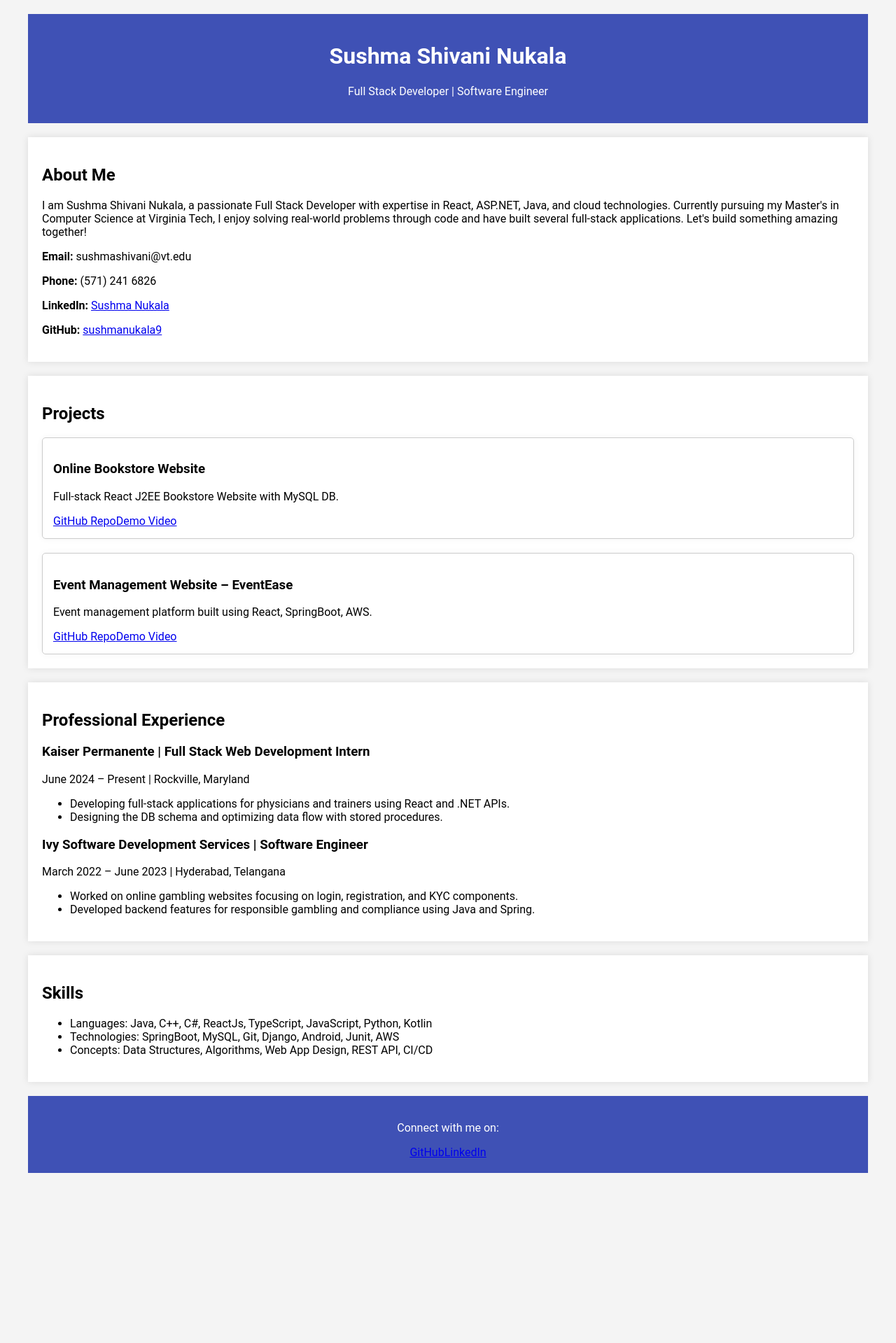
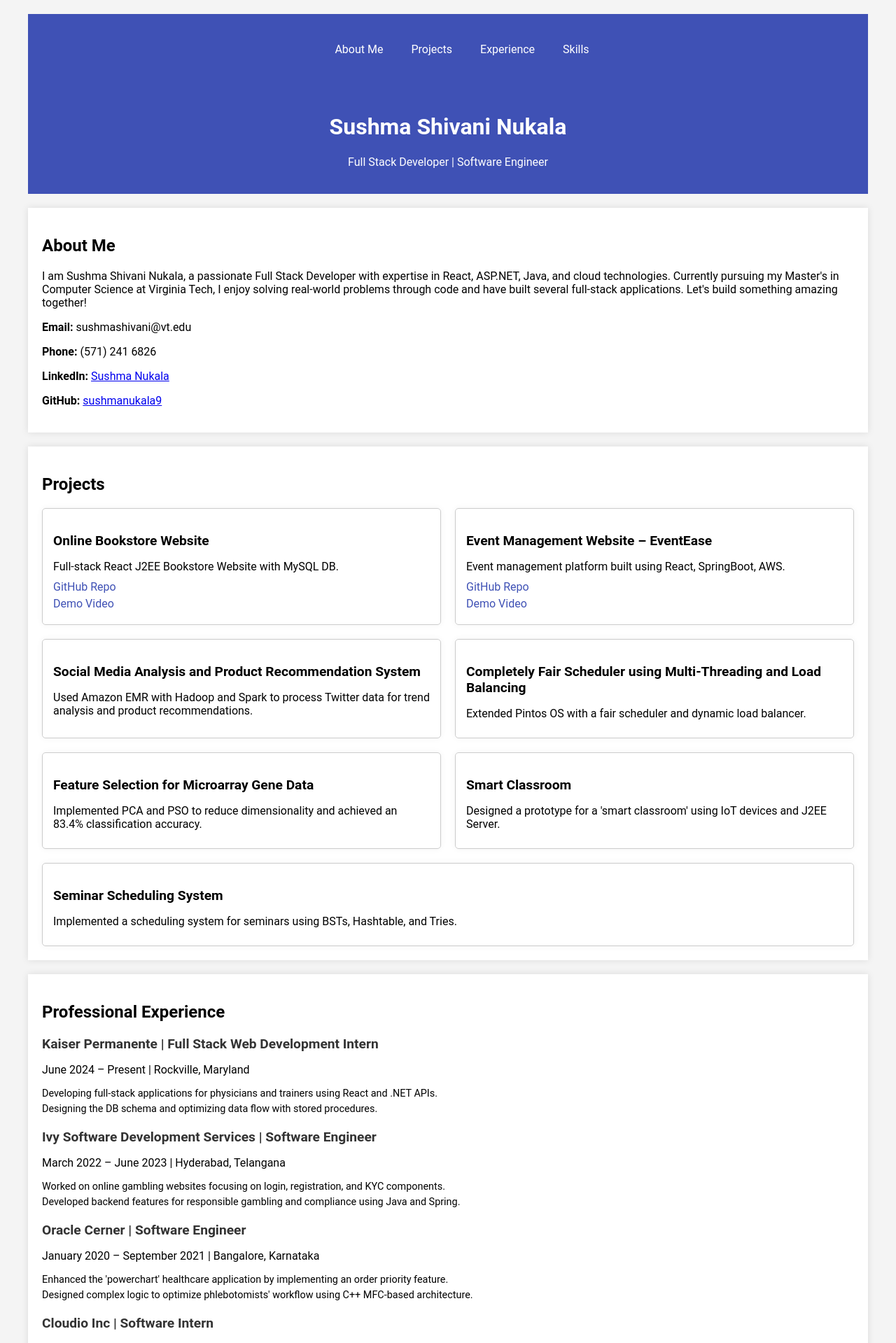
Before and after one commit to sushmanukala9/github-portfolio, a React (Create React App) app: page / in a window 1280 px wide. Shown: the top 1919 px of the page at 70% size. Before the commit the page ends 1696 px from the top, so only its background shows below. Built offline with nearby package versions, Linux system fonts and the light colour scheme.

Commit message:
Updated portfolio with navbar, projects, and experiences

```diff
--- a/src/App.css
+++ b/src/App.css
@@ -9,6 +9,30 @@ body {
   max-width: 1200px;
   margin: auto;
   padding: 20px;
+}
+
+.navbar {
+  background-color: #3f51b5;
+  color: white;
+  padding: 15px;
+}
+
+.navbar ul {
+  list-style: none;
+  display: flex;
+  justify-content: center;
+  gap: 20px;
+}
+
+.navbar li {
+  cursor: pointer;
+  transition: background-color 0.3s;
+  padding: 10px;
+}
+
+.navbar li:hover {
+  background-color: #303f9f;
+  border-radius: 5px;
 }
 
 header {
@@ -32,66 +56,96 @@ header {
 }
 
 .project-item {
-  flex: 1 1 calc(50% - 20px);
+  flex: 1 1 calc(33% - 20px);
   padding: 15px;
   border: 1px solid #ccc;
   border-radius: 5px;
   box-shadow: 0 0 10px rgba(0, 0, 0, 0.05);
 }
 
-footer {
+.project-item h3 {
+  margin-bottom: 10px;
+  font-size: 1.2rem;
+}
+
+.project-item p {
+  margin-bottom: 10px;
+  font-size: 1rem;
+}
+
+.project-item a {
+  display: block;
+  margin-bottom: 5px;
+  color: #3f51b5;
+  text-decoration: none;
+}
+
+.project-item a:hover {
+  text-decoration: underline;
+}
+
+.job-item {
+  margin-bottom: 20px;
+}
+
+.job-item h3 {
+  margin-bottom: 5px;
+  font-size: 1.2rem;
+  color: #333;
+}
+
+.job-item p {
+  margin-bottom: 10px;
+  font-size: 1rem;
+}
+
+.job-item ul {
+  list-style: none;
+  padding-left: 0;
+}
+
+.job-item ul li {
+  margin-bottom: 5px;
+  font-size: 0.9rem;
+}
+
+.skills-section ul {
+  list-style: none;
+  padding-left: 0;
+}
+
+.skills-section ul li {
+  margin-bottom: 10px;
+  font-size: 1rem;
+}
+
+.footer {
   text-align: center;
   padding: 20px;
   background-color: #3f51b5;
   color: white;
 }
 
-.social-links a {
+.footer a {
+  color: white;
+  text-decoration: none;
   margin-right: 15px;
+}
+
+.footer a:hover {
+  text-decoration: underline;
 }
 
 @media (max-width: 768px) {
   .project-item {
     flex: 1 1 100%;
   }
-}
 
+  .navbar ul {
+    flex-direction: column;
+  }
 
-.App {
-  text-align: center;
-}
-
-.App-logo {
-  height: 40vmin;
-  pointer-events: none;
-}
-
-@media (prefers-reduced-motion: no-preference) {
-  .App-logo {
-    animation: App-logo-spin infinite 20s linear;
+  .navbar li {
+    padding: 10px 20px;
   }
 }
-
-.App-header {
-  background-color: #282c34;
-  min-height: 100vh;
-  display: flex;
-  flex-direction: column;
-  align-items: center;
-  justify-content: center;
-  font-size: calc(10px + 2vmin);
-  color: white;
-}
-
-.App-link {
-  color: #61dafb;
-}
-
-@keyframes App-logo-spin {
-  from {
-    transform: rotate(0deg);
-  }
-  to {
-    transform: rotate(360deg);
-  }
-}
--- a/src/App.tsx
+++ b/src/App.tsx
@@ -2,8 +2,26 @@ import React from 'react';
 import './App.css';
 
 const App: React.FC = () => {
+
+  const handleScrollToSection = (sectionId: string) => {
+    const element = document.getElementById(sectionId);
+    if (element) {
+      element.scrollIntoView({ behavior: 'smooth' });
+    }
+  };
+
   return (
     <div className="container">
+      {/* Navigation Bar */}
+      <nav className="navbar">
+        <ul>
+          <li onClick={() => handleScrollToSection('bio-section')}>About Me</li>
+          <li onClick={() => handleScrollToSection('projects-section')}>Projects</li>
+          <li onClick={() => handleScrollToSection('experience-section')}>Experience</li>
+          <li onClick={() => handleScrollToSection('skills-section')}>Skills</li>
+        </ul>
+      </nav>
+
       {/* Header Section */}
       <header className="header">
         <h1>Sushma Shivani Nukala</h1>
@@ -11,7 +29,7 @@ const App: React.FC = () => {
       </header>
 
       {/* Bio Section */}
-      <section className="bio-section">
+      <section id="bio-section" className="bio-section">
         <h2>About Me</h2>
         <p>
           I am Sushma Shivani Nukala, a passionate Full Stack Developer with expertise in React, ASP.NET, Java, and cloud technologies.
@@ -21,13 +39,13 @@ const App: React.FC = () => {
         <div className="personal-info">
           <p><strong>Email:</strong> sushmashivani@vt.edu</p>
           <p><strong>Phone:</strong> (571) 241 6826</p>
-          <p><strong>LinkedIn:</strong> <a href="https://linkedin.com/in/sushma-nukala" target="_blank" rel="noopener noreferrer">Sushma Nukala</a></p>
+          <p><strong>LinkedIn:</strong> <a href="https://www.linkedin.com/in/sushma-nukala-867a82137/" target="_blank" rel="noopener noreferrer">Sushma Nukala</a></p>
           <p><strong>GitHub:</strong> <a href="https://github.com/sushmanukala9" target="_blank" rel="noopener noreferrer">sushmanukala9</a></p>
         </div>
       </section>
 
       {/* Projects Section */}
-      <section className="projects-section">
+      <section id="projects-section" className="projects-section">
         <h2>Projects</h2>
         <div className="projects-list">
           <div className="project-item">
@@ -42,11 +60,31 @@ const App: React.FC = () => {
             <a href="https://github.com/sushmanukala9/SEProject" target="_blank" rel="noopener noreferrer">GitHub Repo</a>
             <a href="https://www.youtube.com/watch?v=6KnC0JF73d8" target="_blank" rel="noopener noreferrer">Demo Video</a>
           </div>
+          <div className="project-item">
+            <h3>Social Media Analysis and Product Recommendation System</h3>
+            <p>Used Amazon EMR with Hadoop and Spark to process Twitter data for trend analysis and product recommendations.</p>
+          </div>
+          <div className="project-item">
+            <h3>Completely Fair Scheduler using Multi-Threading and Load Balancing</h3>
+            <p>Extended Pintos OS with a fair scheduler and dynamic load balancer.</p>
+          </div>
+          <div className="project-item">
+            <h3>Feature Selection for Microarray Gene Data</h3>
+            <p>Implemented PCA and PSO to reduce dimensionality and achieved an 83.4% classification accuracy.</p>
+          </div>
+          <div className="project-item">
+            <h3>Smart Classroom</h3>
+            <p>Designed a prototype for a 'smart classroom' using IoT devices and J2EE Server.</p>
+          </div>
+          <div className="project-item">
+            <h3>Seminar Scheduling System</h3>
+            <p>Implemented a scheduling system for seminars using BSTs, Hashtable, and Tries.</p>
+          </div>
         </div>
       </section>
 
       {/* Experience Section */}
-      <section className="experience-section">
+      <section id="experience-section" className="experience-section">
         <h2>Professional Experience</h2>
         <div className="job-item">
           <h3>Kaiser Permanente | Full Stack Web Development Intern</h3>
@@ -64,10 +102,26 @@ const App: React.FC = () => {
             <li>Developed backend features for responsible gambling and compliance using Java and Spring.</li>
           </ul>
         </div>
+        <div className="job-item">
+          <h3>Oracle Cerner | Software Engineer</h3>
+          <p>January 2020 – September 2021 | Bangalore, Karnataka</p>
+          <ul>
+            <li>Enhanced the 'powerchart' healthcare application by implementing an order priority feature.</li>
+            <li>Designed complex logic to optimize phlebotomists' workflow using C++ MFC-based architecture.</li>
+          </ul>
+        </div>
+        <div className="job-item">
+          <h3>Cloudio Inc | Software Intern</h3>
+          <p>April 2019 – June 2019 | Hyderabad, Telangana</p>
+          <ul>
+            <li>Collaborated on a web-based application for the company’s sales data analysis.</li>
+            <li>Implemented linear regression for sales predictions in a user-friendly interface for users to analyze datasets.</li>
+          </ul>
+        </div>
       </section>
 
       {/* Skills Section */}
-      <section className="skills-section">
+      <section id="skills-section" className="skills-section">
         <h2>Skills</h2>
         <ul>
           <li>Languages: Java, C++, C#, ReactJs, TypeScript, JavaScript, Python, Kotlin</li>
@@ -80,7 +134,7 @@ const App: React.FC = () => {
       <footer className="footer">
         <p>Connect with me on:</p>
         <a href="https://github.com/sushmanukala9" target="_blank" rel="noopener noreferrer">GitHub</a>
-        <a href="https://linkedin.com/in/sushma-nukala" target="_blank" rel="noopener noreferrer">LinkedIn</a>
+        <a href="https://www.linkedin.com/in/sushma-nukala-867a82137/" target="_blank" rel="noopener noreferrer">LinkedIn</a>
       </footer>
     </div>
   );
```
